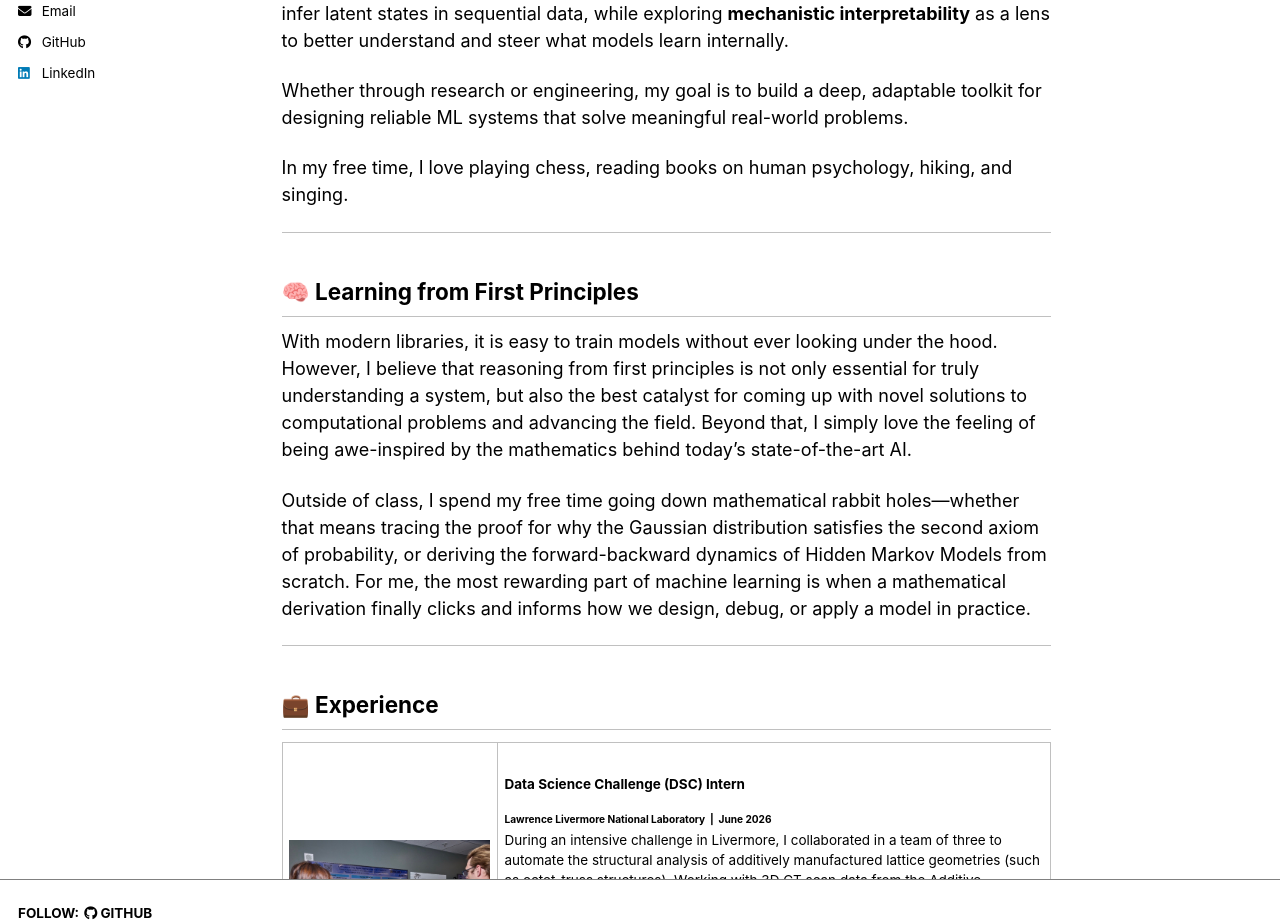
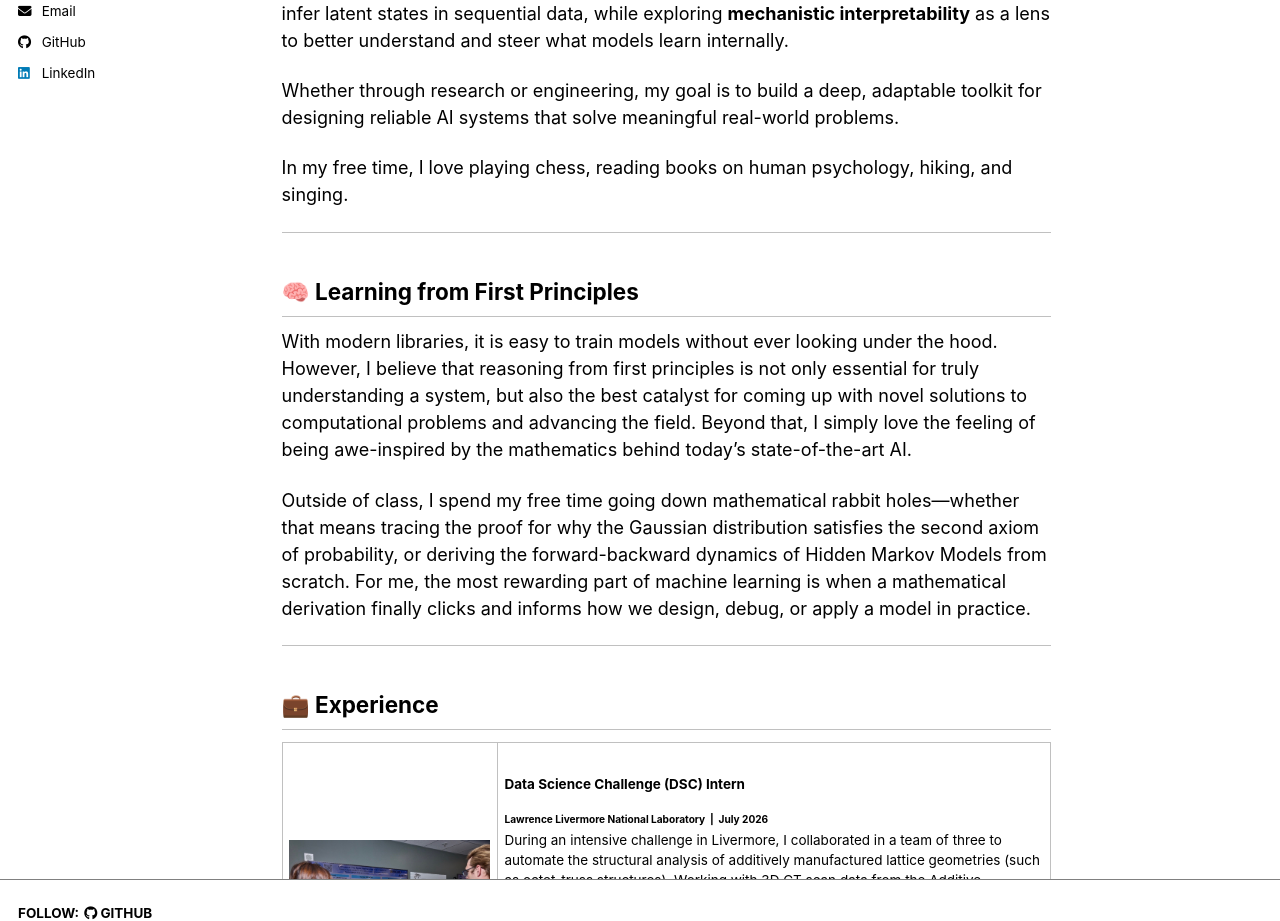
Before and after one commit to jakecreate/jakecreate.github.io, a Jekyll site: the page built from _pages/about.md, in a window 1280 px wide and 1400 px high. Shown: the part 410-1331 px from the top of the window. Built offline with Jekyll 4.4.1, drawn with Linux system fonts in a browser that asks for light colours; a style sheet for code colours, icons or effects is not loaded.

Commit message:
fix date error

```diff
--- a/_pages/about.md
+++ b/_pages/about.md
@@ -11,7 +11,7 @@ I am a first-year M.S. student in Computer Science at **UC San Diego** (B.S. in
 
 Specifically, I am fascinated by **representation learning**—how models capture complex structure from raw data, and how we can interpret and leverage those learned representations for downstream tasks across domains like biology, healthcare, and other high-impact fields. Lately, I have been working with **Hidden Markov Models (HMMs)** to infer latent states in sequential data, while exploring **mechanistic interpretability** as a lens to better understand and steer what models learn internally.
 
-Whether through research or engineering, my goal is to build a deep, adaptable toolkit for designing reliable ML systems that solve meaningful real-world problems.
+Whether through research or engineering, my goal is to build a deep, adaptable toolkit for designing reliable AI systems that solve meaningful real-world problems.
 
 In my free time, I love playing chess, reading books on human psychology, hiking, and singing.
 
@@ -34,7 +34,7 @@ Outside of class, I spend my free time going down mathematical rabbit holes—wh
     </td>
     <td width="72%">
       <h3>Data Science Challenge (DSC) Intern</h3>
-      <h4>Lawrence Livermore National Laboratory &nbsp;|&nbsp; June 2026</h4>
+      <h4>Lawrence Livermore National Laboratory &nbsp;|&nbsp; July 2026</h4>
       <p>During an intensive challenge in Livermore, I collaborated in a team of three to automate the structural analysis of additively manufactured lattice geometries (such as octet-truss structures). Working with 3D CT scan data from the Additive Manufacturing Laboratory (AML), I designed the multi-agent architecture for <b>LitBloomer</b>—an autonomous pipeline built with Codex CLI and FastMCP servers that retrieves relevant scientific literature and translates exploratory data analysis (EDA) methodologies into guided code execution for 3D skeletonization and strut diameter profiling. We concluded the program by presenting and defending our validation results to LLNL staff scientists across the computing and materials divisions.</p>
       <p><b>Tools & Tech:</b> <i>Python, Codex CLI, FastMCP</i></p>
     </td>
```
